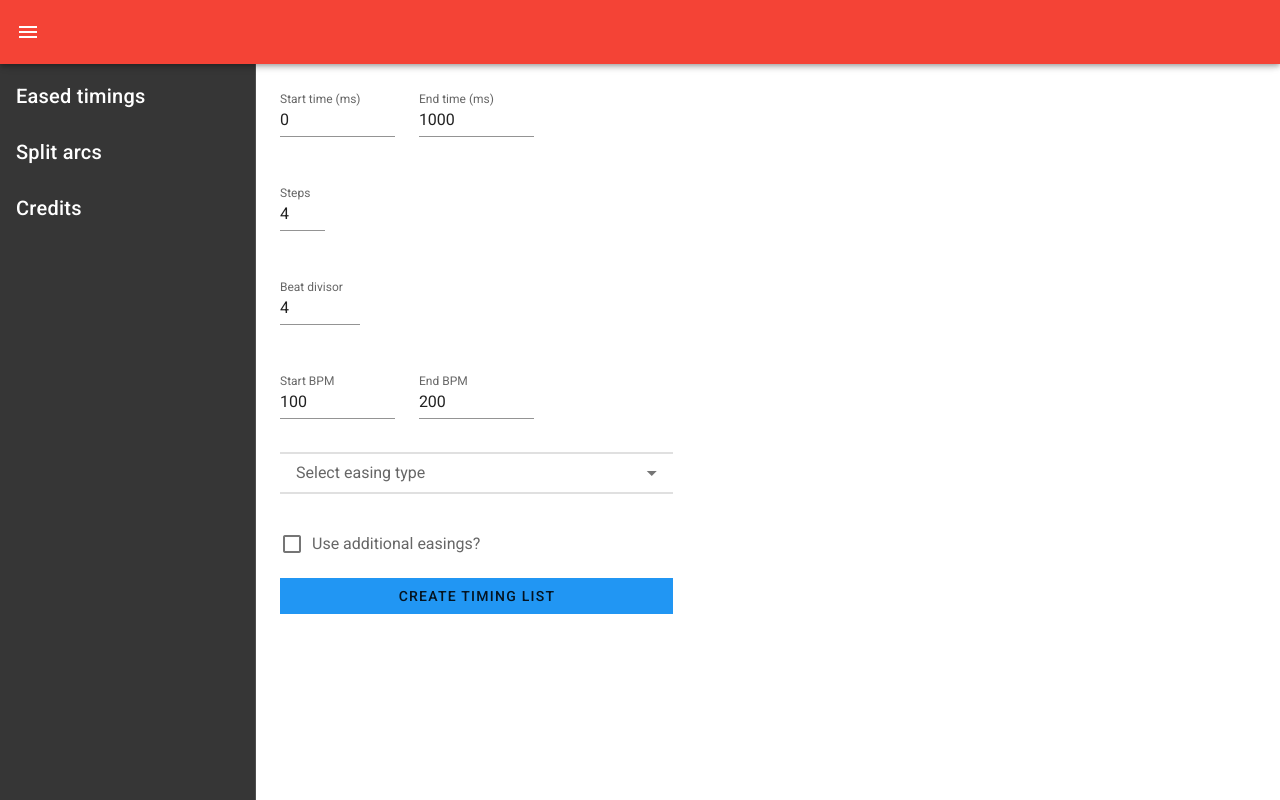
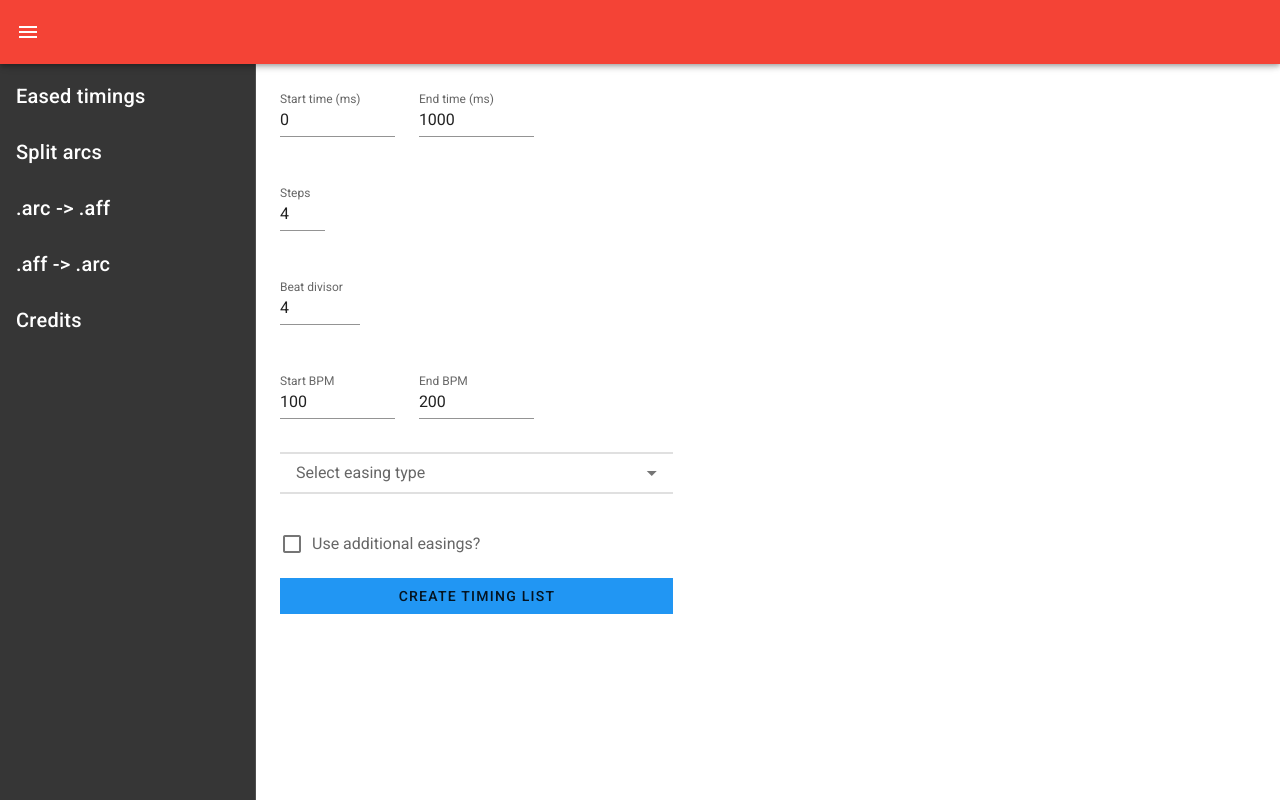
Before and after one commit to 3Teleia/arcade-tools, a Vue app: page / in a window 1280 px wide. Built offline with nearby package versions, Linux system fonts and the light colour scheme.

Commit message:
Add new routes

```diff
--- a/src/App.vue
+++ b/src/App.vue
@@ -21,6 +21,8 @@ export default {
       links: [
         { text: "Eased timings", route: "/timing" },
         { text: "Split arcs", route: "/splitarcs" },
+        { text: ".arc -> .aff", route: "/arctoaff" },
+        { text: ".aff -> .arc", route: "/afftoarc" },
         { text: "Credits", route: "/credits" }
       ]
     };
--- a/src/router/index.js
+++ b/src/router/index.js
@@ -3,6 +3,8 @@ import VueRouter from "vue-router";
 import Timings from "../views/Timings.vue";
 import Credits from "../views/Credits.vue";
 import SplitArcs from "../views/SplitArcs";
+import ArcToAff from "../views/ArcToAff";
+import AffToArc from "../views/AffToArc";
 
 Vue.use(VueRouter);
 
@@ -21,7 +23,17 @@ const routes = [
     path: "/splitarcs",
     name: "Split arcs",
     component: SplitArcs
-    },
+  },
+  {
+    path: "/arctoaff",
+    name: ".arc -> .aff",
+    component: ArcToAff
+  },
+  {
+    path: "/afftoarc",
+    name: ".aff -> .arc",
+    component: AffToArc
+  },
   {
     path: "/credits",
     name: "Credits",
```
